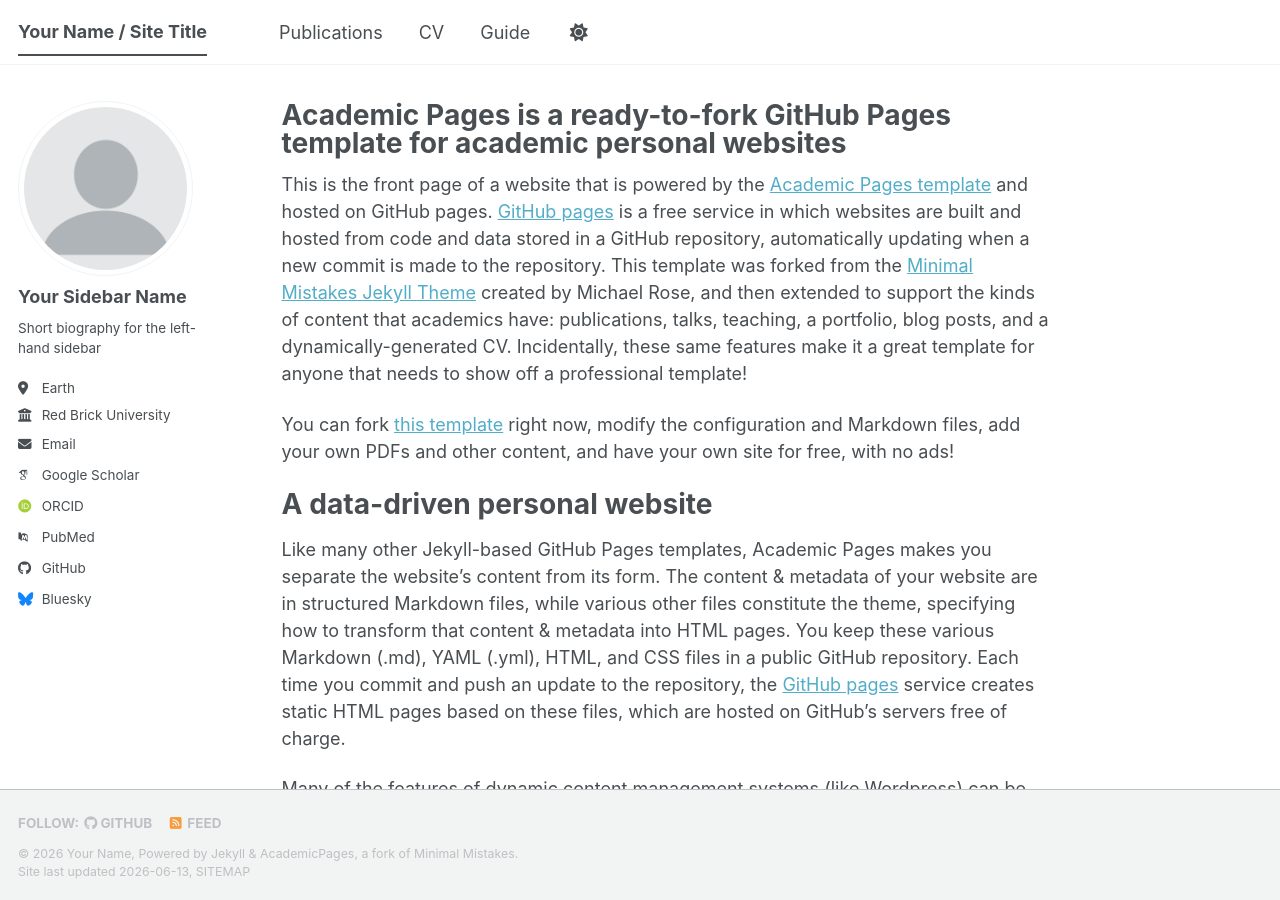
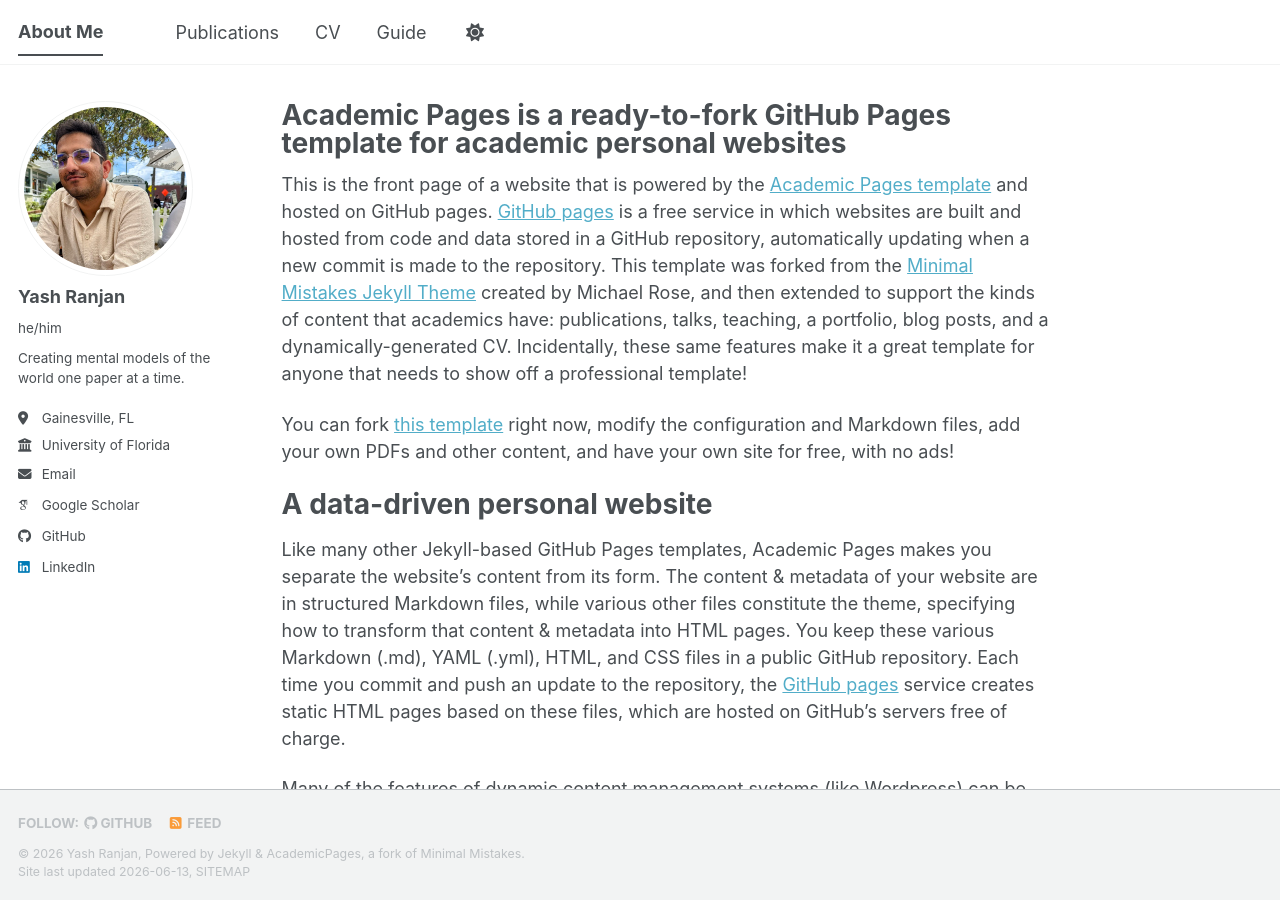
Before and after one commit to ranjanyash54/ranjanyash54.github.io, a Jekyll site: the page built from _pages/about.md, in a window 1280 px wide and 900 px high. Built offline with Jekyll 4.4.1, drawn with Linux system fonts in a browser that asks for light colours; some web fonts are replaced; a script bundle is joined from its source files by our own code; library files that are not in the unit come from our copies.

Commit message:
Update the Title page.
Signed-off-by: Yash Ranjan <yashranjan@ufl.edu>

```diff
--- a/_config.yml
+++ b/_config.yml
@@ -9,39 +9,39 @@
 # Basic Site Settings
 locale                   : "en-US"
 site_theme               : "default" # The available themes options are "default", "air", "sunrise", "mint", "dirt" and "contrast"
-title                    : "Your Name / Site Title"
+title                    : "About Me" # Update this with the title of your site, this is the default if not overridden by a page
 title_separator          : "-"
-name                     : &name "Your Name"
-description              : &description "Your Name's academic portfolio"   # Update this with a general description of your site, this is the default if not overridden by a page
-url                      : https://academicpages.github.io # The base hostname & protocol for your site e.g. "https://[your GitHub username].github.io",
+name                     : &name "Yash Ranjan"
+description              : &description "Yash Ranjan's academic portfolio"   # Update this with a general description of your site, this is the default if not overridden by a page
+url                      : https://ranjanyash54.github.io # The base hostname & protocol for your site e.g. "https://[your GitHub username].github.io",
                                                            # or if you already have some other page hosted on Github then use "https://[your GitHub username].github.io/[Your Repo Name]"
 baseurl                  : "" # the subpath of your site, e.g. "/blog"
-repository               : "academicpages/academicpages.github.io"
+repository               : "ranjanyash54/ranjanyash54.github.io"
 
 # Site Author - The following control what appear as part of the author content on the side bar.
 #               If a field is blank the icon and link will not appear, otherwise it will be shown.
 #               Additional customization can be done by editing /_includes/author-profile.html
 author:
   # Biographic information
-  avatar           : "profile.png"
-  name             : "Your Sidebar Name"
-  pronouns         : # example: "she/her"
-  bio              : "Short biography for the left-hand sidebar"
-  location         : "Earth"
-  employer         : "Red Brick University"
+  avatar           : "profile.jpeg"
+  name             : "Yash Ranjan"
+  pronouns         : "he/him"
+  bio              : "Creating mental models of the world one paper at a time."
+  location         : "Gainesville, FL"
+  employer         : "University of Florida"
   uri              : # URL
-  email            : "none@example.org"
+  email            : "yashranjan@ufl.edu"
 
   # Academic websites
   academia         : # URL
   arxiv            : # URL - Update with the correct link to your profile
-  googlescholar    : "https://scholar.google.com/citations?user=PS_CX0AAAAAJ"
+  googlescholar    : "https://scholar.google.com/citations?user=lHdQ4PAAAAAJ&hl=en"
   inspire-hep      : # URL
   impactstory      : # URL
-  orcid            : "https://orcid.org/yourorcidurl"
+  orcid            : # "https://orcid.org/yourorcidurl"
   semantic         : # URL
   ssrn             : # URL
-  pubmed           : "https://www.ncbi.nlm.nih.gov/pubmed/?term=john+snow"
+  pubmed           : # "https://www.ncbi.nlm.nih.gov/pubmed/?term=john+snow"
   researchgate     : # URL
   scopus           : # URL
   zotero           : # URL
@@ -51,13 +51,13 @@ author:
   bitbucket        : # Username - Update with your username on the site
   codepen          : # Username
   dribbble         : # Username
-  github           : "academicpages"
+  github           : "ranjanyash54"
   kaggle           : # Username
   stackoverflow    : # User number or user number and name (i.e., use "1" or "1/jeff-atwood")
 
   # Social media
   artstation       : # Username
-  bluesky          : "bsky.app" # Replace this with you Bluesky username
+  bluesky          : # "bsky.app" # Replace this with you Bluesky username
   facebook         : # Username
   flickr           : # Username
   foursquare       : # Username
@@ -66,7 +66,7 @@ author:
   keybase          : # Username
   instagram        : # Username
   lastfm           : # Username
-  linkedin         : # Username
+  linkedin         : "ranjanyash54"
   mastodon         : # URL
   medium           : # URL
   pinterest        : # Username
```
Also changed, not shown: images/profile.jpeg (added).
